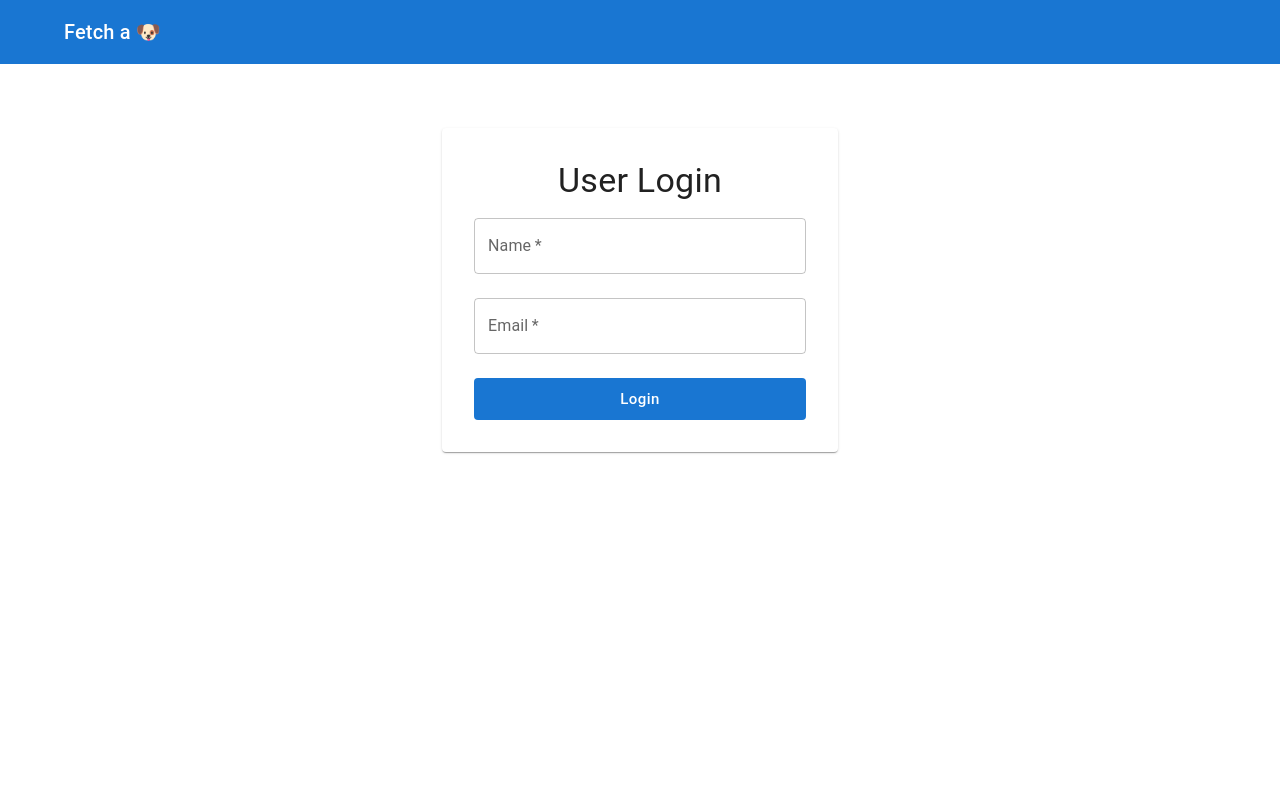
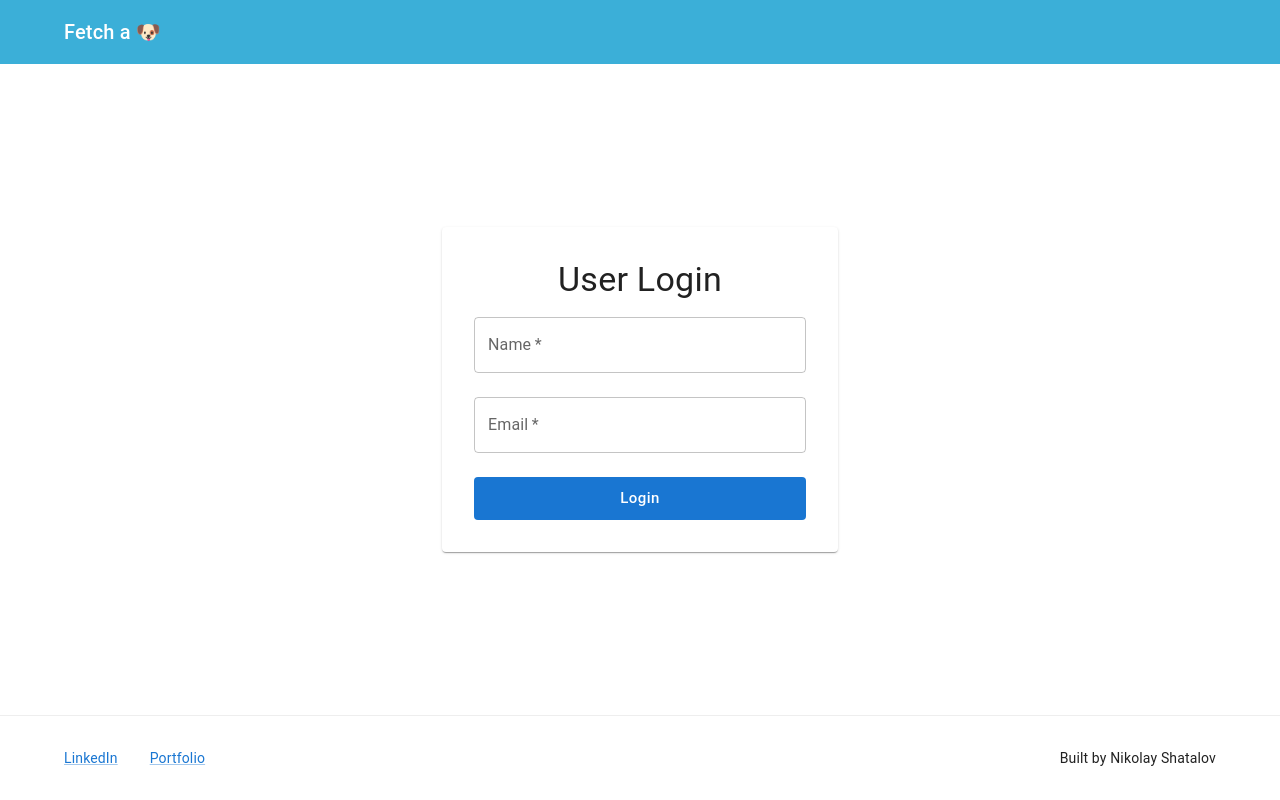
Before and after one commit to Nikoobox/fetch-dogs-app, a React (Vite) app: page /login in a window 1280 px wide. Built offline with nearby package versions, Linux system fonts and the light colour scheme.

Commit message:
branch-5: add modal and better ui

```diff
--- a/src/App.tsx
+++ b/src/App.tsx
@@ -1,11 +1,12 @@
 import { Suspense, lazy } from "react";
 import { Routes, Route, Navigate } from "react-router-dom";
 
-import { CircularProgress } from "@mui/material";
+import { CircularProgress, Box } from "@mui/material";
 
 import { ProtectedRoute } from "./components/Auth";
 import AppProviders from "./components/Providers";
 import Navbar from "./components/Navbar";
+import Footer from "./components/Footer";
 import { useAppSelector } from "./hooks";
 import "./App.css";
 
@@ -26,12 +27,16 @@ const AppContent = () => {
 
   return (
     <>
-      <Navbar />
       <Suspense
         fallback={
-          <CircularProgress style={{ display: "block", margin: "auto" }} />
+          <Box width="100%" height="100%" display="flex">
+            <CircularProgress
+              sx={{ display: "block", margin: "auto", color: "black" }}
+            />
+          </Box>
         }
       >
+        <Navbar />
         <Routes>
           <Route path="/" element={<Navigate to="/login" />} />
           <Route path="/login" element={<Login />} />
@@ -45,25 +50,9 @@ const AppContent = () => {
             }
           />
         </Routes>
+
+        <Footer />
       </Suspense>
-
-      {/* <Suspense
-        fallback={
-          <CircularProgress style={{ display: "block", margin: "auto" }} />
-        }
-      >
-        <Routes>
-          <Route path="/" element={<Navigate to="/search" />} />
-          <Route
-            path="/search"
-            element={
-              <ProtectedRoute isAuthenticated={true}>
-                <SearchPage />
-              </ProtectedRoute>
-            }
-          />
-        </Routes>
-      </Suspense> */}
     </>
   );
 };
--- a/src/components/Favorites/index.tsx
+++ b/src/components/Favorites/index.tsx
@@ -18,37 +18,29 @@ const Favorites: FC<FavoritesProps> = ({
   onRemoveFromFavorites,
   onGenerateMatch,
 }) => {
+  const hasFavorites = !!favorites.length;
+
   return (
     <>
-      <Box
-        mb={1}
-        display="flex"
-        alignItems="center"
-        justifyContent="space-between"
-        width="100%"
-        minWidth="100%"
-      >
-        <Box display="flex" alignItems="center" gap={0.5}>
-          <FavoriteIcon sx={{ color: "red", width: 16, height: 16 }} />
-          <Typography variant="h6">Favorites</Typography>
-        </Box>
-        {favorites.length > 0 && (
-          <Button
-            size="small"
-            variant="outlined"
-            onClick={onGenerateMatch}
-            disableElevation
-          >
-            Generate Match
-          </Button>
-        )}
+      <Box mb={1} display="flex" alignItems="center" width="100%" gap={0.5}>
+        <FavoriteIcon sx={{ color: "red", width: 16, height: 16 }} />
+        <Typography variant="h6">Favorites</Typography>
       </Box>
 
-      <Box display="flex" gap={2}>
+      <Box display="flex" gap={2} flexWrap="wrap">
+        {!hasFavorites && (
+          <Paper elevation={1} sx={{ padding: 1.5, width: "300px" }}>
+            <Typography variant="subtitle2" color="grey">
+              (Search for dogs, add them to the Favorites list, and generate
+              perfect match!)
+            </Typography>
+          </Paper>
+        )}
         {favorites.map(({ id, name, breed, age }) => (
           <Paper
             elevation={1}
             sx={{ padding: 1.5, position: "relative", width: "150px" }}
+            key={id}
           >
             <Box display="flex" alignItems="center">
               <Box>
@@ -95,6 +87,19 @@ const Favorites: FC<FavoritesProps> = ({
             </IconButton>
           </Paper>
         ))}
+
+        {hasFavorites && (
+          <Box my="auto">
+            <Button
+              size="small"
+              onClick={onGenerateMatch}
+              disableElevation
+              color="primary"
+            >
+              Generate Match
+            </Button>
+          </Box>
+        )}
       </Box>
     </>
   );
--- /dev/null
+++ b/src/components/Footer/index.tsx
@@ -0,0 +1,41 @@
+import { Box, Link, Typography, Container } from "@mui/material";
+
+const Footer = () => {
+  return (
+    <Box
+      width="100%"
+      py={4}
+      sx={{
+        borderTop: "1px solid #EEEEEE",
+      }}
+    >
+      <Container
+        maxWidth="lg"
+        sx={{ display: "flex", justifyContent: "space-between" }}
+      >
+        <Typography variant="body2">
+          <Link
+            href="https://www.linkedin.com/in/nikolay-shatalov/"
+            target="_blank"
+            rel="noopener"
+            sx={{ marginRight: 4 }}
+          >
+            LinkedIn
+          </Link>
+
+          <Link
+            href="https://nikolayshatalov.com/"
+            target="_blank"
+            rel="noopener"
+          >
+            Portfolio
+          </Link>
+        </Typography>
+
+        <Typography variant="body2">Built by Nikolay Shatalov</Typography>
+      </Container>
+    </Box>
+  );
+};
+
+export default Footer;
--- a/src/components/Login/index.tsx
+++ b/src/components/Login/index.tsx
@@ -46,7 +46,15 @@ const Login: FC = () => {
   }, [isAuthenticated]);
 
   return (
-    <Container maxWidth="xs" sx={{ mt: 8 }}>
+    <Container
+      maxWidth="xs"
+      sx={{
+        flex: 1,
+        display: "flex",
+        alignItems: "center",
+        justifyContent: "center",
+      }}
+    >
       <Paper elevation={1} sx={{ padding: 4 }}>
         <Box display="flex" flexDirection="column" alignItems="center">
           <Typography variant="h4">User Login</Typography>
--- /dev/null
+++ b/src/components/MatchingDogModal/index.tsx
@@ -0,0 +1,76 @@
+import { FC } from "react";
+import { Modal, Paper, Typography, Box, IconButton } from "@mui/material";
+import { Close as CloseIcon } from "@mui/icons-material";
+
+import { DogProps } from "../../api";
+
+interface MatchingDogModalProps {
+  matchingDog: DogProps | null;
+  onClose: () => void;
+}
+
+const MatchingDogModal: FC<MatchingDogModalProps> = ({
+  matchingDog,
+  onClose,
+}) => {
+  if (!matchingDog) return null;
+
+  const { name, zip_code, breed, age, img } = matchingDog;
+  return (
+    <Modal
+      open={Boolean(matchingDog)}
+      onClose={onClose}
+      aria-labelledby="matching-dog-modal"
+      aria-describedby="matching-dog-description"
+      sx={{
+        display: "flex",
+        alignItems: "center",
+        justifyContent: "center",
+      }}
+    >
+      <Paper
+        sx={{
+          padding: 4,
+          maxWidth: 400,
+          margin: "auto",
+          position: "relative",
+        }}
+      >
+        <IconButton
+          onClick={onClose}
+          sx={{
+            position: "absolute",
+            top: 4,
+            right: 4,
+            color: "text.primary",
+          }}
+        >
+          <CloseIcon />
+        </IconButton>
+        <Box display="flex" flexDirection="column">
+          <Typography variant="h5" id="matching-dog-modal" mb={1}>
+            You have a match!
+          </Typography>
+          <Box>
+            <img
+              src={img}
+              style={{
+                width: "100%",
+                height: "auto",
+                objectFit: "cover",
+                borderRadius: 8,
+              }}
+              alt={`${name} the ${breed}`}
+            />
+          </Box>
+          <Typography id="matching-dog-description">Name: {name}</Typography>
+          <Typography>Breed: {breed}</Typography>
+          <Typography>Age: {age}</Typography>
+          <Typography>Zip Code: {zip_code}</Typography>
+        </Box>
+      </Paper>
+    </Modal>
+  );
+};
+
+export default MatchingDogModal;
--- a/src/components/Navbar/index.tsx
+++ b/src/components/Navbar/index.tsx
@@ -1,9 +1,11 @@
-// import React from "react";
-import { AppBar, Toolbar, Typography, Button, Container } from "@mui/material";
 import { useAppSelector, useAppDispatch } from "../../hooks"; // Adjust the path as necessary
 import { onLogoutUser } from "../../features/auth"; // Adjust the path as necessary
 
+import { AppBar, Toolbar, Typography, Button, Container } from "@mui/material";
+import { useTheme } from "@mui/material/styles";
+
 const Navbar = () => {
+  const theme = useTheme();
   const dispatch = useAppDispatch();
   const { userName } = useAppSelector((state) => state.auth);
 
@@ -12,10 +14,14 @@ const Navbar = () => {
   };
 
   return (
-    <AppBar position="static" elevation={0}>
+    <AppBar
+      position="static"
+      elevation={0}
+      sx={{ backgroundColor: theme.palette.custom.lightBlue }}
+    >
       <Container maxWidth="lg">
         <Toolbar disableGutters>
-          <Typography variant="h6" style={{ flexGrow: 1 }}>
+          <Typography variant="h6" color="common.white" style={{ flexGrow: 1 }}>
             Fetch a 🐶
           </Typography>
           {userName && (
--- a/src/components/Table/index.tsx
+++ b/src/components/Table/index.tsx
@@ -9,6 +9,7 @@ import {
   Paper,
   CircularProgress,
   Typography,
+  Box,
   IconButton,
 } from "@mui/material";
 import {
@@ -20,7 +21,7 @@ import {
 import { DogProps } from "../../api";
 
 interface DogTableProps {
-  dogData: DogProps[];
+  dogsData: DogProps[];
   isLoading: boolean;
   tableRef?: React.Ref<HTMLDivElement>;
   onSort: (field: "breed" | "name" | "age") => void;
@@ -30,7 +31,7 @@ interface DogTableProps {
 }
 
 const DogTable: FC<DogTableProps> = ({
-  dogData,
+  dogsData,
   isLoading,
   tableRef,
   onSort,
@@ -41,6 +42,8 @@ const DogTable: FC<DogTableProps> = ({
   const [sortField, sortDirection] = sortInfo
     ? sortInfo.split(":")
     : [null, null];
+
+  const hasFetchedDogsData = !!dogsData.length;
 
   const renderSortIcon = (field: string) => {
     if (sortField === field) {
@@ -53,9 +56,33 @@ const DogTable: FC<DogTableProps> = ({
     return null;
   };
 
-  const favoriteDogIds = useMemo(() => {
-    return favoriteDogs.map((fDog) => fDog.id);
-  }, [favoriteDogs]);
+  const favoriteDogIds = useMemo(
+    () => favoriteDogs.map((fDog) => fDog.id),
+    [favoriteDogs]
+  );
+
+  if (!hasFetchedDogsData && isLoading) {
+    return (
+      <Box
+        width="100%"
+        height="150px"
+        mx="auto"
+        display="flex"
+        alignItems="center"
+        justifyContent="center"
+      >
+        <CircularProgress
+          sx={{
+            color: "black",
+          }}
+        />
+      </Box>
+    );
+  }
+
+  if (!hasFetchedDogsData) {
+    return null;
+  }
 
   return (
     <div style={{ position: "relative" }}>
@@ -67,9 +94,13 @@ const DogTable: FC<DogTableProps> = ({
             left: "50%",
             transform: "translate(-50%, -50%)",
             zIndex: 2,
+            color: "black",
           }}
         />
       )}
+      <Typography variant="h6" gutterBottom sx={{ marginBottom: 1 }}>
+        Dogs Results
+      </Typography>
       <TableContainer
         component={Paper}
         ref={tableRef}
@@ -137,7 +168,7 @@ const DogTable: FC<DogTableProps> = ({
             </TableRow>
           </TableHead>
           <TableBody>
-            {dogData.map((dog) => {
+            {dogsData.map((dog) => {
               const { id, breed, name, age, zip_code, img } = dog;
               return (
                 <TableRow key={id}>
--- a/src/features/dogs/index.ts
+++ b/src/features/dogs/index.ts
@@ -101,6 +101,9 @@ const dogsSlice = createSlice({
       state.isLoading = false;
       state.error = action.payload;
     },
+    onClearMatchDog: (state) => {
+      state.matchingDog = null;
+    },
   },
 });
 
@@ -116,6 +119,7 @@ export const {
   onMatchDog,
   onMatchDogSuccess,
   onMatchDogError,
+  onClearMatchDog,
 } = dogsSlice.actions;
 
 export default dogsSlice.reducer;
--- a/src/index.css
+++ b/src/index.css
@@ -13,4 +13,6 @@
 
 #root {
   height: 100vh;
+  display: flex;
+  flex-direction: column;
 }
--- a/src/theme/index.tsx
+++ b/src/theme/index.tsx
@@ -1,7 +1,21 @@
 import { createTheme } from "@mui/material/styles";
 
+const COLORS = {
+  LIGHT_BLUE: "#3bafd8",
+  WHITE: "#FFF",
+  BLACK: "#222",
+};
+
 const theme = createTheme({
-  palette: {},
+  palette: {
+    common: {
+      white: COLORS.WHITE,
+      black: COLORS.BLACK,
+    },
+    custom: {
+      lightBlue: COLORS.LIGHT_BLUE,
+    },
+  },
   typography: {
     button: {
       textTransform: "none",
```
Also changed, not shown: src/components/SearchPage/index.tsx (+22 -13 lines), src/theme/theme.d.ts (added, +25 -0 lines).
